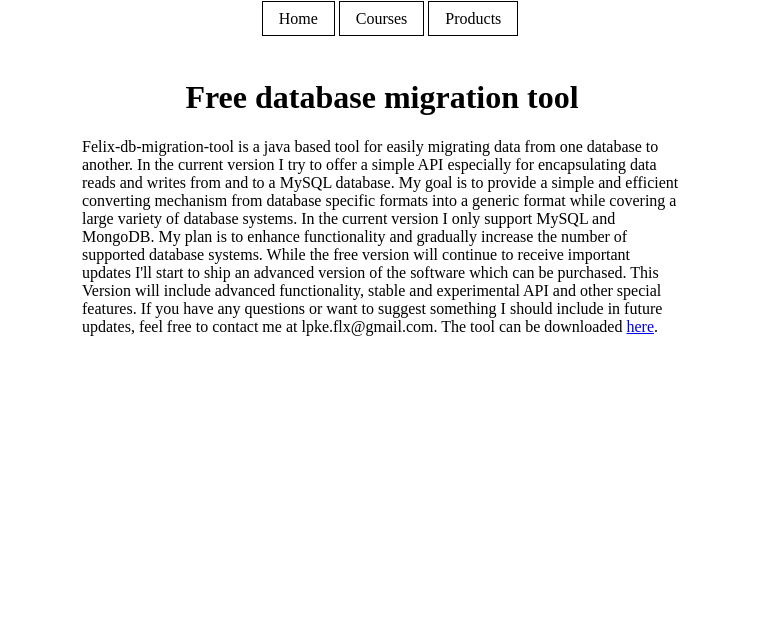
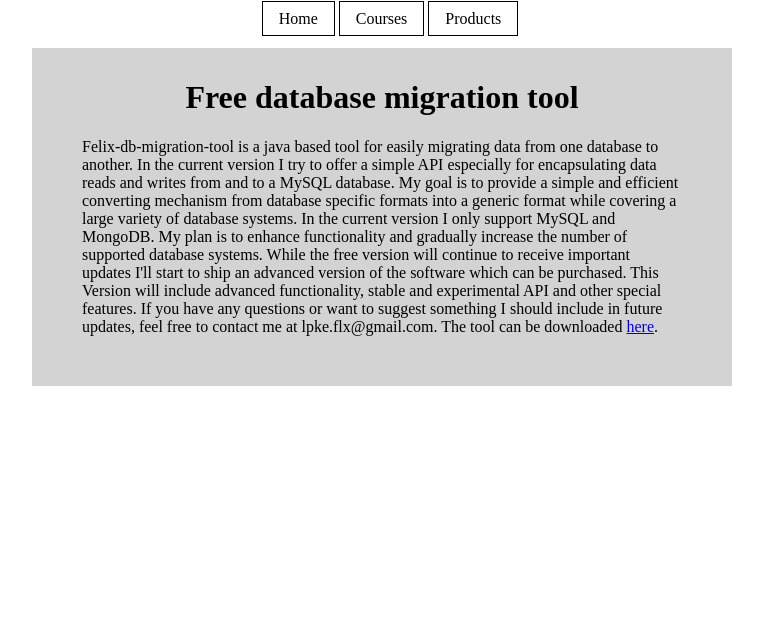
Before and after one commit to flikkes/felix-development-pages, a Flask app: page / in a window 1280 px wide. Shown: the top 626 px of the page, without its empty margins (258-1021 px from the left). Run offline with Flask 2, Linux system fonts and the light colour scheme.

Commit message:
added background color to content

```diff
--- a/static/css/main.css
+++ b/static/css/main.css
@@ -61,6 +61,7 @@ li a:hover {
     margin-right: auto;
     max-width: 600px;
     padding: 50px;
+    background-color: lightgrey;
 }
 
 .fd-footer {
```
